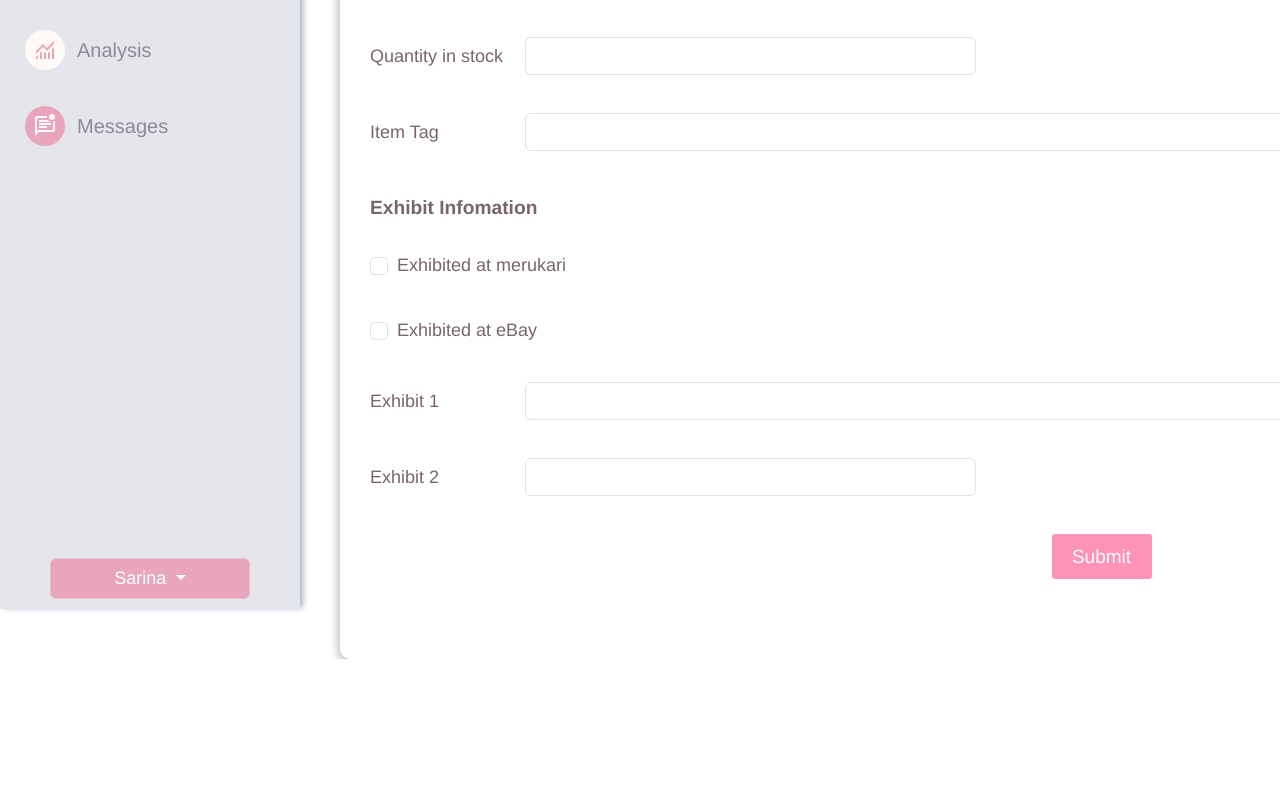
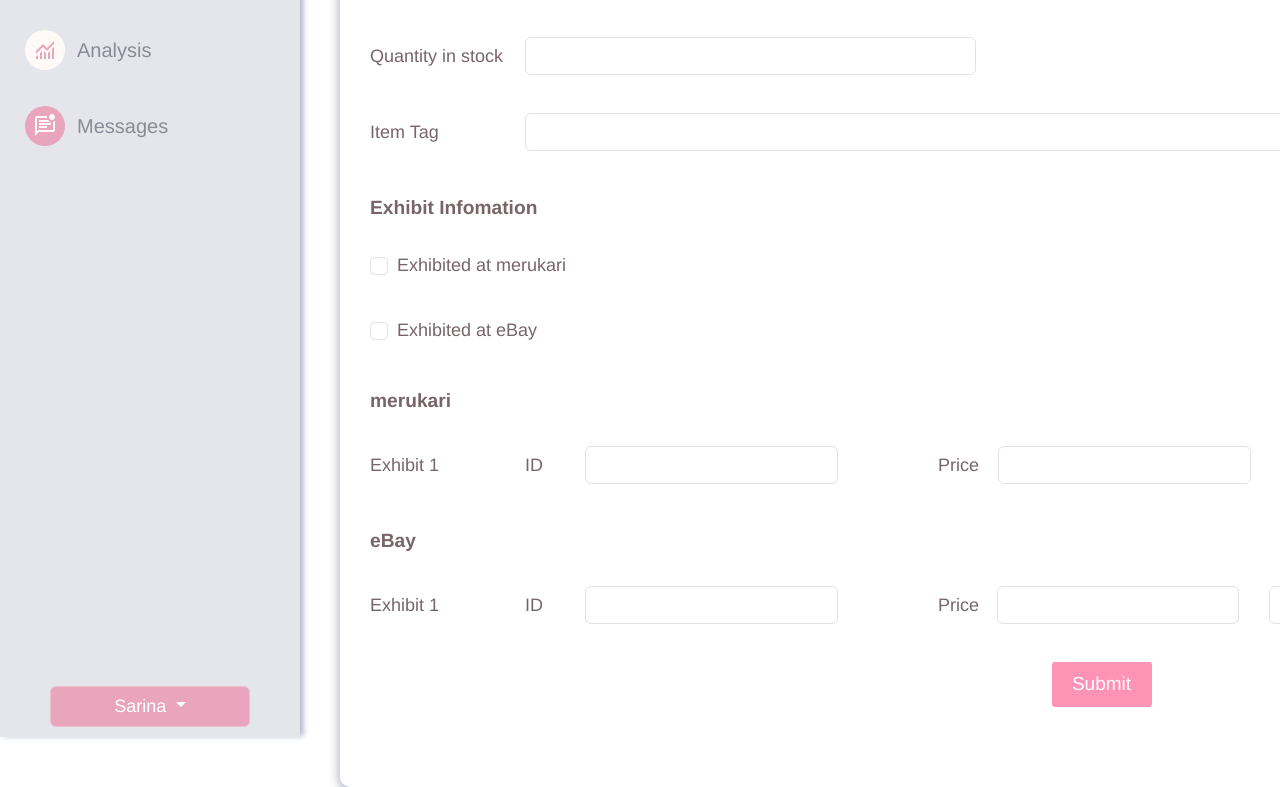
Before and after one commit to SAZO54/furimaHub-fronted, a Vue app: page /exhibit/detail in a window 1280 px wide. Shown: the part 532-1319 px from the top of the page. Before the commit the page ends 1191 px from the top, so only its background shows below. Built offline with nearby package versions, Linux system fonts and the light colour scheme.

Commit message:
[WIP]Creation of UI for input

```diff
--- a/src/components/ExhibitDetail.vue
+++ b/src/components/ExhibitDetail.vue
@@ -42,7 +42,8 @@ function backExhibitList() {
             <textarea class="form-control" id="inputItemDesciption" rows="3"></textarea>
           </div>
           <div class="mb-3">
-            <label for="inputQuantityStock" class="form-label label-30">Quantity in stock</label>
+            <label for="inputQuantityStock" class="form-label wid-175
+            ">Quantity in stock</label>
             <input type="number" class="form-control form-30" id="inputQuantityStock" min="0" step="1">
           </div>
           <div class="mb-3">
@@ -63,16 +64,42 @@ function backExhibitList() {
                 Exhibited at eBay
               </label>
             </div>
+            <!-- merukari用 -->
             <div>
-              <div class="mb-3">
-                <label for="inputexhibit1" class="form-label">Exhibit 1</label>
-                <input type="text" class="form-control" id="inputexhibit1">
-              </div>
-              <div class="mb-3">
-                <label for="inputexhibit2" class="form-label label-30">Exhibit 2</label>
-                <input type="text" class="form-control form-30" id="inputexhibit2">
+              <div class="form-label exhibit-info">merukari</div>
+              <div class="mb-3 ex-ctn">
+                <label class="form-label wid-175">Exhibit 1</label>
+                <div class="mb-3">
+                  <label for="inputExhibitId1" class="form-label ex-label">ID</label>
+                  <input type="text" class="form-control ex-form" id="inputExhibitId1">
+                </div>
+                <div class="mb-3">
+                  <label for="inputExhibitPrice1" class="form-label ex-label">Price</label>
+                  <input type="text" class="form-control ex-form" id="inputExhibitPrice1">
+                </div>
               </div>
             </div>
+            <!-- eBay用 -->
+            <div>
+              <div class="form-label exhibit-info">eBay</div>
+              <div class="mb-3 ex-ctn">
+                <label class="form-label wid-175">Exhibit 1</label>
+                <div class="mb-3">
+                  <label for="inputExhibitId1" class="form-label ex-label">ID</label>
+                  <input type="text" class="form-control ex-form" id="inputExhibitId1">
+                </div>
+                <div class="mb-3">
+                  <label for="inputExhibitPrice1" class="form-label ex-label" style="width: 59px;">Price</label>
+                  <input type="text" class="form-control ex-form ebay-form" id="inputExhibitPrice1">
+                  <select class="form-select" aria-label="Default select example">
+                    <option selected>Select Type</option>
+                    <option value="1">$</option>
+                    <option value="2">¥</option>
+                  </select>
+                </div>
+              </div>
+            </div>
+
           </div>
           <button type="submit" class="btn btn-primary submit-btn">Submit</button>
         </form>
@@ -267,8 +294,28 @@ function backExhibitList() {
   text-align: left;
 }
 
-.label-30 {
+.wid-175
+ {
   width: 175px;
+}
+
+.ex-label {
+  padding-left: 0 !important;
+  width: 80px;
+}
+
+.ex-form {
+  width: 80%;
+  margin-right: 100px !important;
+}
+
+.ex-ctn {
+  margin-bottom: 0 !important;
+}
+
+.ebay-form {
+  margin-right: 30px !important;
+  width: 242px !important;
 }
 
 .exhibit-info {
@@ -286,6 +333,11 @@ function backExhibitList() {
   width: 30%;
 }
 
+.form-select {
+  height: 38px;
+  width: 200px;
+}
+
 .form-check {
   margin-left: 20px;
   margin-bottom: 38px !important;
```
